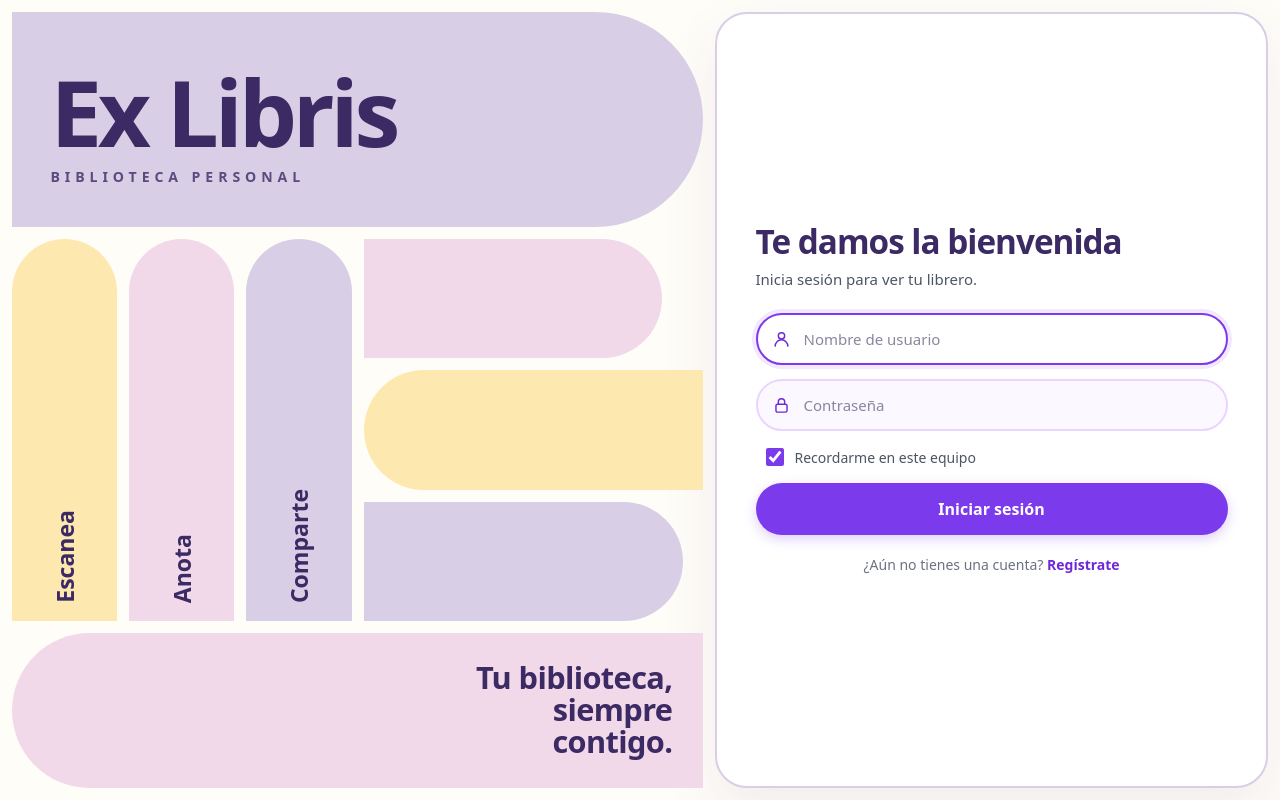
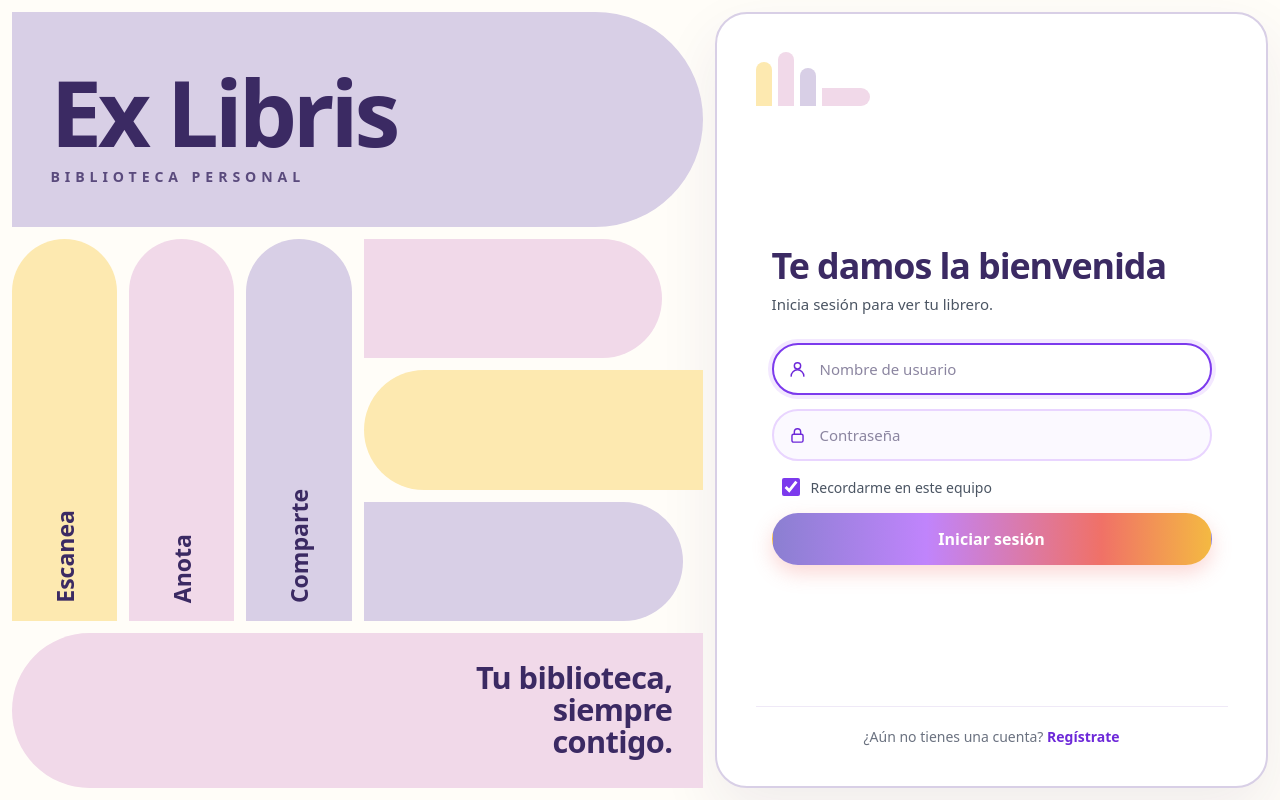
Before and after one commit to AnnyVibes/exlibris, a Django app: page /entrar/ in a window 1280 px wide. Run offline with Django 5.2, Linux system fonts and the light colour scheme.

Commit message:
Login: tarjeta en tres zonas, botón con degradado y autocompletado en lila
Co-Authored-By: Claude Opus 5.5 <noreply@anthropic.com>
Claude-Session: https://claude.ai/code/session_01GYL794gNVj3QXKcKwqtHSP

```diff
--- a/biblioteca/static/biblioteca/css/exlibris.css
+++ b/biblioteca/static/biblioteca/css/exlibris.css
@@ -493,7 +493,7 @@ a:focus-visible, button:focus-visible, select:focus-visible, input[type=file]:fo
 /* Formulario dentro de un «lomo» con la parte de arriba en arco */
 .acceso-lado { display: grid; place-items: stretch; }
 .acceso-tarjeta {
-  display: flex; flex-direction: column; justify-content: center; gap: 22px; padding: clamp(32px, 4vw, 56px) clamp(24px, 3vw, 48px);
+  display: flex; flex-direction: column; justify-content: space-between; gap: 28px; padding: clamp(28px, 3vw, 44px) clamp(24px, 3vw, 48px);
   background: #fff; border: 2px solid var(--c-lavanda); border-radius: 32px; box-shadow: 0 24px 60px rgba(59, 42, 99, .08);
 }
 .acceso-marca { text-align: left; }
@@ -1027,3 +1027,20 @@ a.perfil { transition: box-shadow .15s; } a.perfil:hover { box-shadow: var(--som
   .compartir-historial li { grid-template-columns: minmax(0, 1fr) auto; }
   .compartir-historial li span:nth-of-type(1) { grid-column: 1; }
 }
+
+/* ---------- Tarjeta de acceso: arriba una mini pila decorativa, al centro el formulario, abajo el enlace ---------- */
+.tarjeta-libros { display: flex; align-items: flex-end; gap: 6px; height: 54px; }
+.tarjeta-libros span { width: 16px; border-radius: 999px 999px 3px 3px; background: var(--c-amarillo); }
+.tarjeta-libros span:nth-child(1) { height: 44px; }
+.tarjeta-libros span:nth-child(2) { height: 54px; background: var(--c-rosa); }
+.tarjeta-libros span:nth-child(3) { height: 38px; background: var(--c-lavanda); }
+.tarjeta-libros span:nth-child(4) { height: 18px; width: 48px; border-radius: 3px 999px 999px 3px; background: var(--c-rosa); }
+.acceso-centro { width: 100%; max-width: 440px; margin: 0 auto; display: grid; gap: 26px; }
+.acceso-centro .acceso-marca h2 { font-size: clamp(30px, 2.8vw, 40px); }
+.acceso-pie { text-align: center; color: var(--texto-suave); font-size: 14px; padding-top: 18px; border-top: 1px solid #efe9f7; }
+.acceso-pie a { color: var(--primario-texto); font-weight: 600; }
+/* Autocompletado del navegador: lila en lugar del azul por defecto */
+.campo-icono input:-webkit-autofill, .campo-icono input:-webkit-autofill:hover, .campo-icono input:-webkit-autofill:focus {
+  -webkit-box-shadow: 0 0 0 40px #f7f3ff inset; -webkit-text-fill-color: var(--texto); caret-color: var(--texto);
+}
+.acceso .boton-arcoiris { min-height: 52px; font-size: 16px; }
--- a/biblioteca/templates/registration/login.html
+++ b/biblioteca/templates/registration/login.html
@@ -6,6 +6,8 @@
   {% include "registration/_cartel.html" %}
   <div class="acceso-lado">
   <div class="acceso-tarjeta">
+    <div class="tarjeta-libros" aria-hidden="true"><span></span><span></span><span></span><span></span></div>
+    <div class="acceso-centro">
     <header class="acceso-marca">
       <h2>Te damos la bienvenida</h2>
       <p class="marca-texto">Inicia sesión para ver tu librero.</p>
@@ -25,9 +27,10 @@
       </label>
       <label class="recordarme"><input type="checkbox" name="recordarme" checked> Recordarme en este equipo</label>
       <input type="hidden" name="next" value="{{ next }}">
-      <button class="boton boton-primario boton-ancho" type="submit">Iniciar sesión</button>
-      <p class="cambio">¿Aún no tienes una cuenta? <a href="{% url 'registro' %}">Regístrate</a></p>
+      <button class="boton boton-arcoiris boton-ancho" type="submit">Iniciar sesión</button>
     </form>
+    </div>
+    <p class="cambio acceso-pie">¿Aún no tienes una cuenta? <a href="{% url 'registro' %}">Regístrate</a></p>
   </div>
   </div>
 </main>
```
Also changed, not shown: AI_LOG.md (+1 -0 lines), biblioteca/templates/registration/registro.html (+5 -2 lines), 3 other files.
